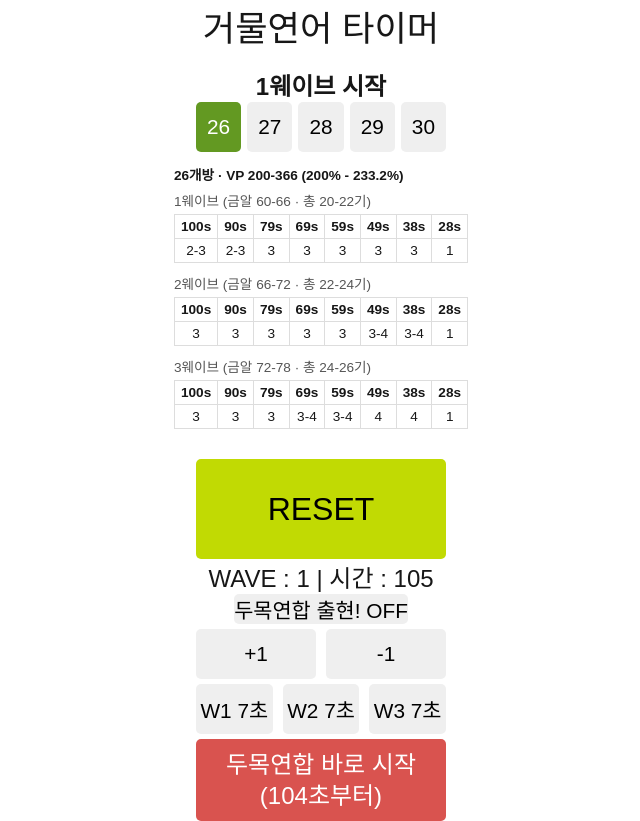
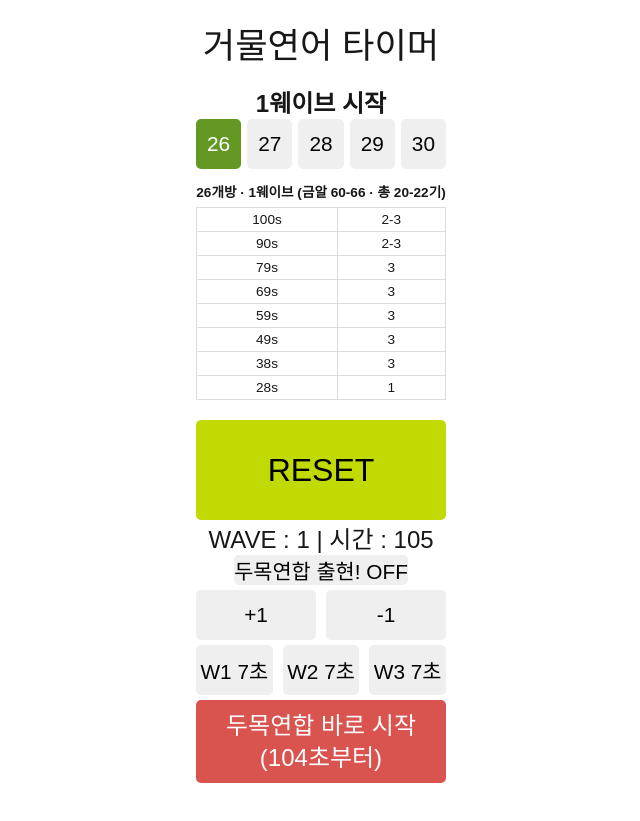
Before and after one commit to poyopoyo32/salmonrun-timer, a Next.js app: page / in a window 1280 px wide. Both pictures are taken after a click on the button "W1 7초". Shown: the whole page, without its empty margins (319-959 px from the left). After the commit the page ends 800 px from the top, so only its background shows below. Built offline with nearby package versions, Linux system fonts and the light colour scheme.

Commit message:
스폰테이블 세로. 웨이브별로 구분

```diff
--- a/app/page.js
+++ b/app/page.js
@@ -176,7 +176,7 @@ export default function page() {
           <div className={Classes.header}>거물연어 타이머</div>
           <h2>1웨이브 시작</h2>
           <DifficultySelector room={room} setRoom={setRoom} />
-          <SpawnTable room={room} />
+          {typeof wave === "number" && <SpawnTable room={room} wave={wave} />}
 
           <StartButton
             running={running}
--- a/component/spawnTable/spawnTable.js
+++ b/component/spawnTable/spawnTable.js
@@ -3,45 +3,33 @@
 import { BOSS_SPAWN_TABLE } from "@/data/bossSpawnTable";
 import Classes from "./spawnTable.module.css";
 
-export default function SpawnTable({ room }) {
+export default function SpawnTable({ room, wave }) {
   const roomData = BOSS_SPAWN_TABLE[room];
   if (!roomData) return null;
+
+  const waveData = roomData.waves.find((w) => w.wave === wave);
+  if (!waveData) return null;
+
+  const times = Object.keys(waveData.spawns)
+    .map(Number)
+    .sort((a, b) => b - a);
 
   return (
     <div className={Classes.container}>
       <p className={Classes.vp}>
-        {room}개방 · VP {roomData.vp}
+        {room}개방 · {wave}웨이브 (금알 {waveData.gold} · 총 {waveData.total}기)
       </p>
 
-      {roomData.waves.map((w) => {
-        const times = Object.keys(w.spawns)
-          .map(Number)
-          .sort((a, b) => b - a); // 100 → 28 순서
-
-        return (
-          <div key={w.wave} className={Classes.waveBlock}>
-            <p className={Classes.waveLabel}>
-              {w.wave}웨이브 (금알 {w.gold} · 총 {w.total}기)
-            </p>
-            <table className={Classes.table}>
-              <thead>
-                <tr>
-                  {times.map((t) => (
-                    <th key={t}>{t}s</th>
-                  ))}
-                </tr>
-              </thead>
-              <tbody>
-                <tr>
-                  {times.map((t) => (
-                    <td key={t}>{w.spawns[t]}</td>
-                  ))}
-                </tr>
-              </tbody>
-            </table>
-          </div>
-        );
-      })}
+      <table className={Classes.table}>
+        <tbody>
+          {times.map((t) => (
+            <tr key={t}>
+              <td className={Classes.timeCell}>{t}s</td>
+              <td className={Classes.countCell}>{waveData.spawns[t]}</td>
+            </tr>
+          ))}
+        </tbody>
+      </table>
     </div>
   );
 }
```
